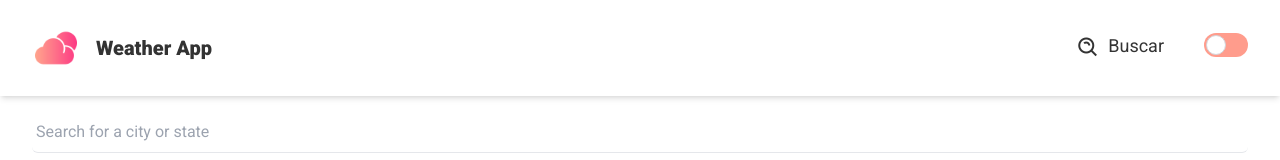
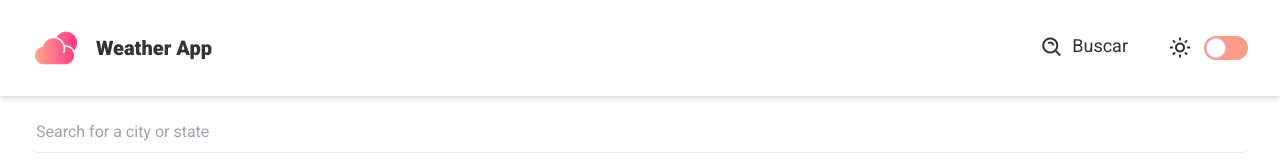
Before and after one commit to RodrigoRodrigues-Dev/weather-app, a Vue app: page / in a window 1280 px wide. Shown: the top 160 px of the page. Built offline with nearby package versions, Linux system fonts and the light colour scheme.

Commit message:
Handling API Errors

```diff
--- a/src/components/Header.vue
+++ b/src/components/Header.vue
@@ -17,7 +17,11 @@ const isDark = useDark();
           <i class="bx bx-search-alt text-2xl"></i>
           <span class="text-lg ml-2">Buscar</span>
         </RouterLink>
-        <div class="ml-10">
+        <div class="ml-10 flex justify-center items-center">
+          <div class="mr-3 text-2xl flex items-center">
+            <i v-if="isDark" class='bx bx-moon' ></i>
+            <i v-else class='bx bx-sun'></i>
+          </div>
           <label class="inline-flex items-center cursor-pointer">
             <input v-model="isDark" type="checkbox" class="sr-only peer" :checked="isDark">
             <div
--- a/src/views/HomeView.vue
+++ b/src/views/HomeView.vue
@@ -43,12 +43,20 @@ const getSearchResults = () => {
             w-full shadow-md py-2 px-1 top-[66px] rounded-md text-center"
             v-if="mapboxSearchResults"
             >
+            <p v-if="searchError">
+              Sorry, something went wrong, please try again.
+            </p>
+            <p v-if="!searchError && mapboxSearchResults.length === 0">
+              No results match your query, try a diferrent term.
+            </p>
+            <template v-else>
               <li v-for="searchResult in mapboxSearchResults"
               :key="searchResult.id"
               class="py-2 cursor-pointer"
               >
               {{ searchResult.place_name }}
               </li>
+            </template>
             </ul>
         </div>
     </main>
```
Lines whose indentation alone changed are shown as unchanged.
